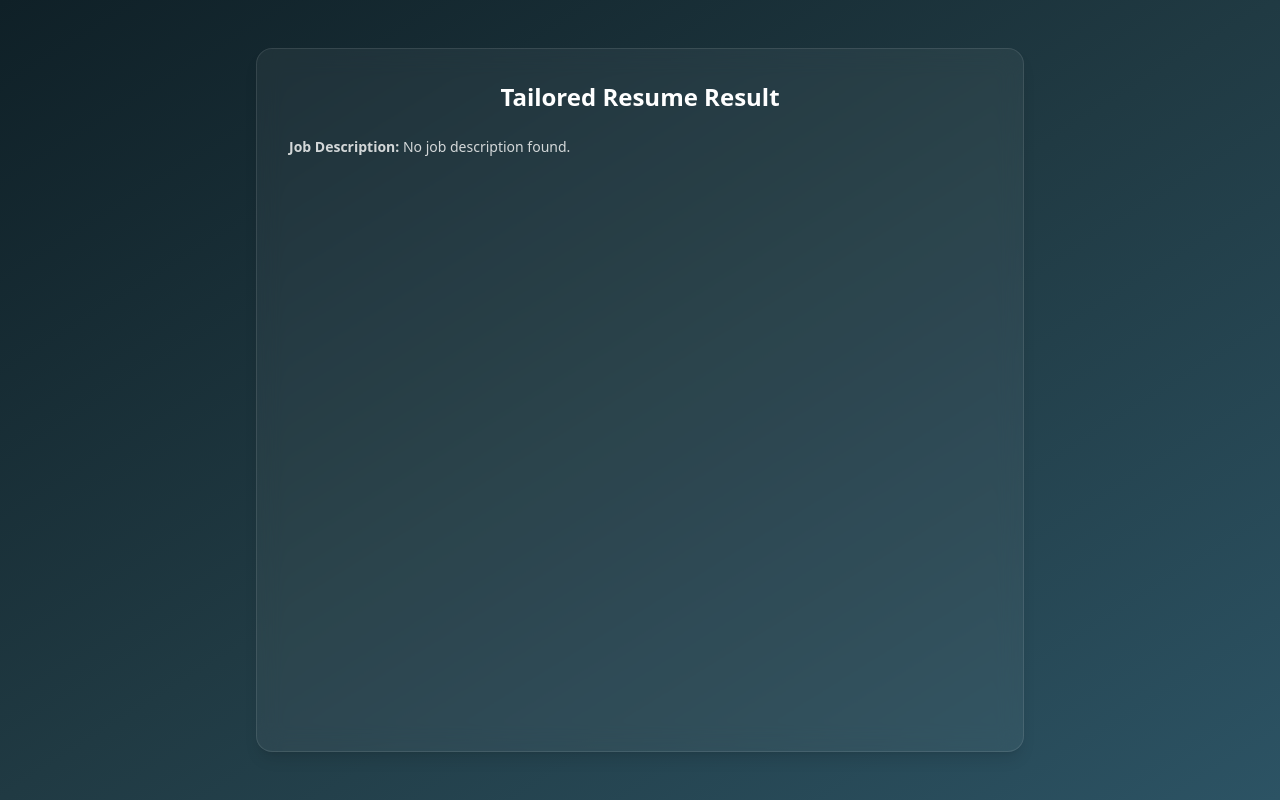
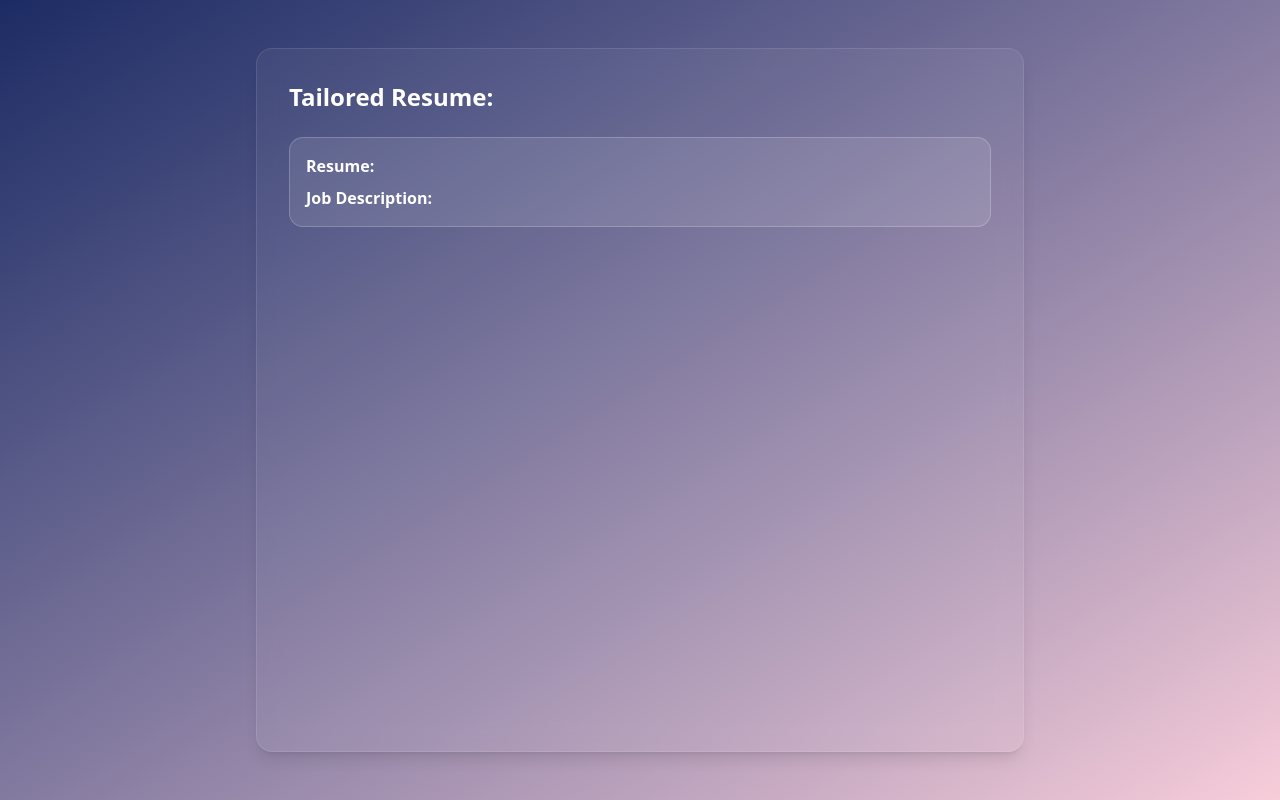
Before and after one commit to beginnercodee/ai-resumetailor, a Next.js app: page /result in a window 1280 px wide. Built offline with nearby package versions, Linux system fonts and the light colour scheme.

Commit message:
feat(result): generate and display tailored resume using Gemini API

```diff
--- /dev/null
+++ b/src/app/result/_ResultClient.tsx
@@ -0,0 +1,19 @@
+'use client'
+
+import { useSearchParams } from 'next/navigation'
+
+export default function ResultClient() {
+  const searchParams = useSearchParams()
+  const resume = searchParams.get('resume') || ''
+  const job = searchParams.get('job') || ''
+
+  return (
+    <div className="space-y-6">
+      <h2 className="text-2xl font-bold text-white">Tailored Resume:</h2>
+      <div className="p-4 bg-white/10 text-white rounded-xl border border-white/20 whitespace-pre-wrap">
+        <p><strong>Resume:</strong> {resume}</p>
+        <p className="mt-2"><strong>Job Description:</strong> {job}</p>
+      </div>
+    </div>
+  )
+}
--- a/src/app/result/page.tsx
+++ b/src/app/result/page.tsx
@@ -1,12 +1,14 @@
 import { Suspense } from 'react'
-import ResultContent from './result-content'
+import ResultClient from './_ResultClient'
 
 export default function ResultPage() {
   return (
-    <main className="min-h-screen bg-gradient-to-br from-[#0f2027] via-[#203a43] to-[#2c5364] px-4 py-12 text-white flex justify-center">
-      <Suspense fallback={<div>Loading...</div>}>
-        <ResultContent />
-      </Suspense>
+    <main className="min-h-screen bg-gradient-to-br from-[#1D2B64] to-[#f8cdda] px-4 py-12 text-white flex justify-center">
+      <div className="bg-white/5 backdrop-blur-md p-8 rounded-2xl shadow-lg w-full max-w-3xl border border-white/10">
+        <Suspense fallback={<p className="text-center text-white">Loading...</p>}>
+          <ResultClient />
+        </Suspense>
+      </div>
     </main>
   )
 }
```
